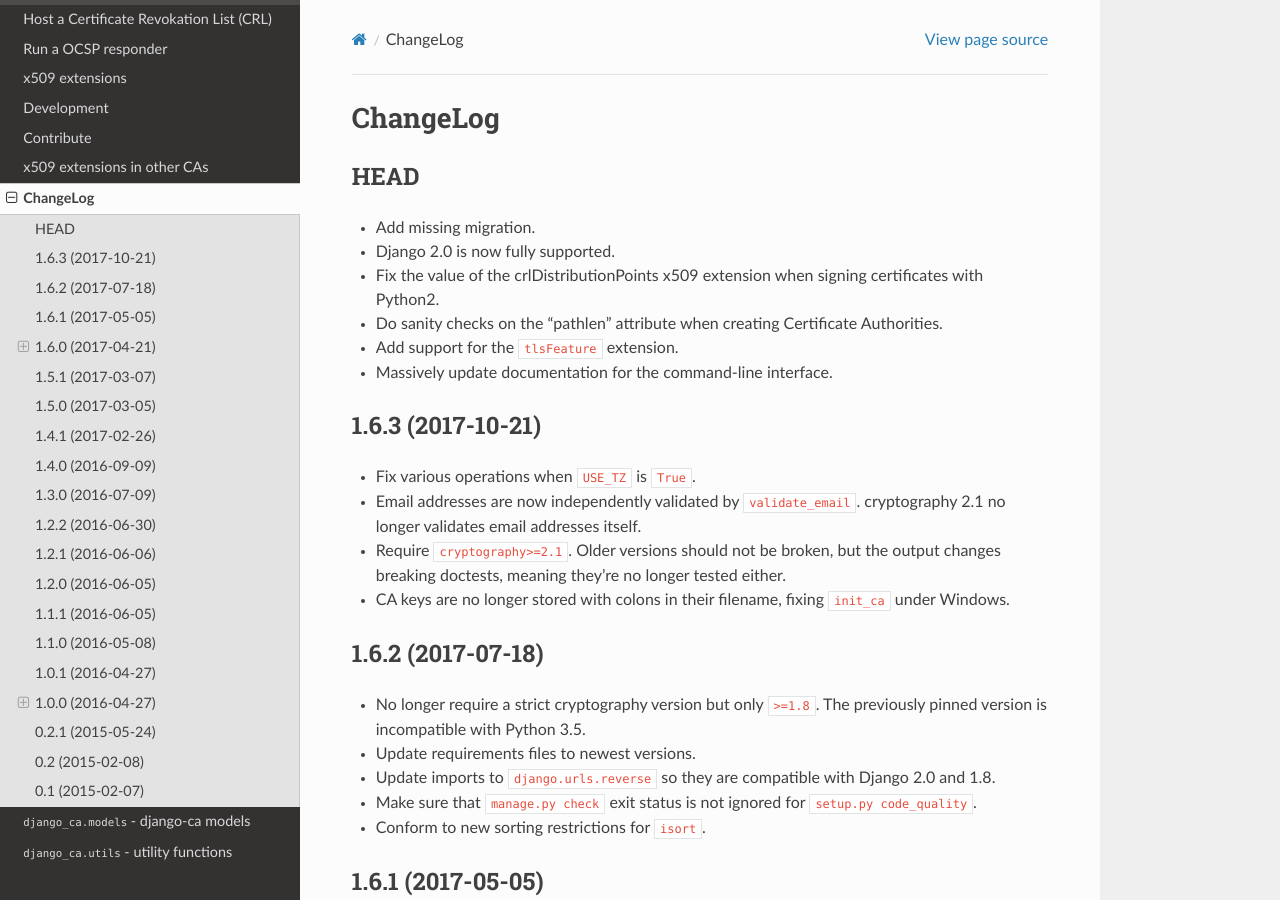
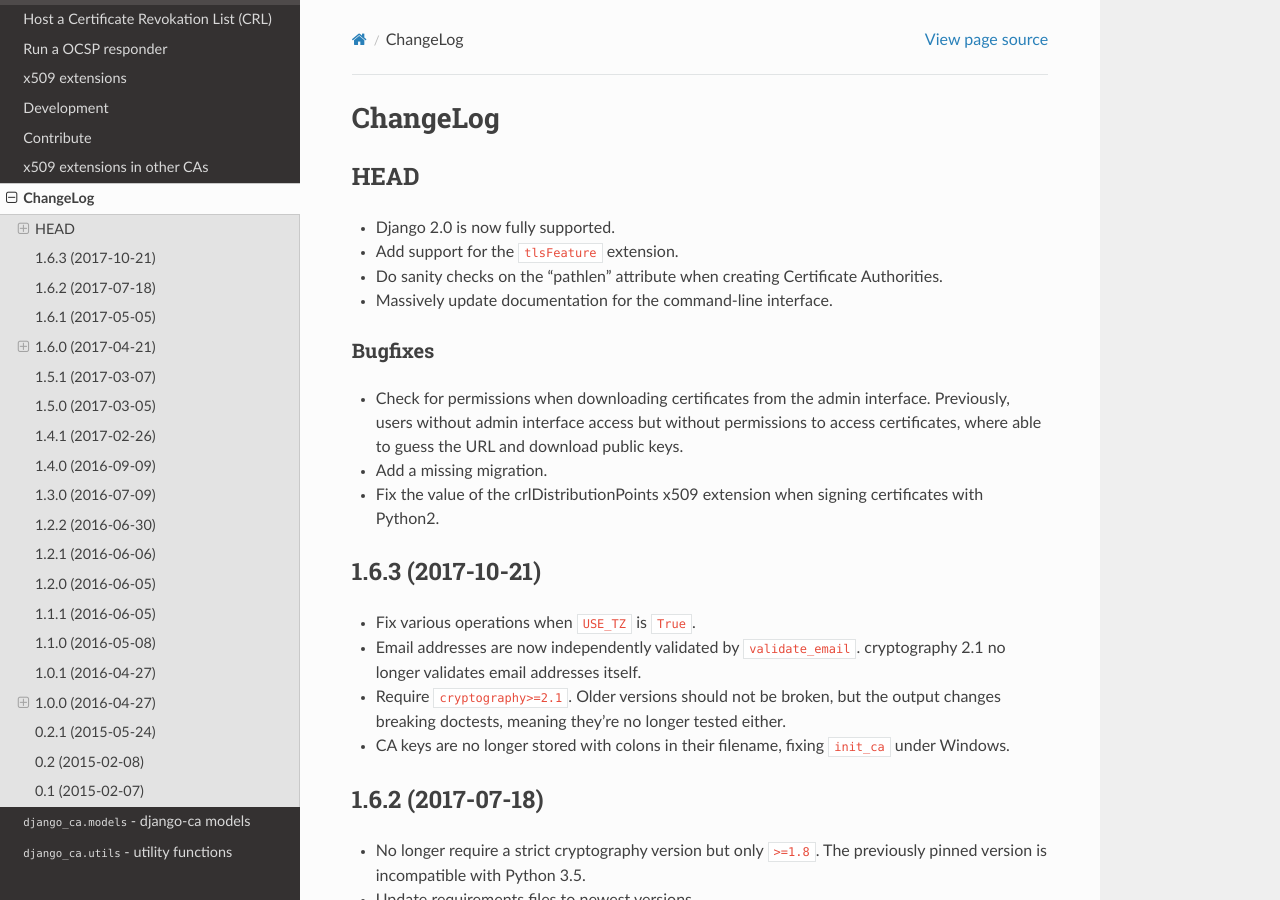
Before and after one commit to mathiasertl/django-ca, a Sphinx documentation site: the page built from docs/source/changelog.rst, in a window 1280 px wide and 900 px high. Built offline with Sphinx 7.4.7 and the Read the Docs theme 2.0.0, drawn with Linux system fonts in a browser that asks for light colours.

Commit message:
update changelog

```diff
--- a/docs/source/changelog.rst
+++ b/docs/source/changelog.rst
@@ -8,12 +8,19 @@ ChangeLog
 HEAD
 ****
 
-* Add missing migration.
 * Django 2.0 is now fully supported.
+* Add support for the ``tlsFeature`` extension.
+* Do sanity checks on the "pathlen" attribute when creating Certificate Authorities.
+* Massively update documentation for the command-line interface.
+
+Bugfixes
+========
+
+* Check for permissions when downloading certificates from the admin interface. Previously, users
+  without admin interface access but without permissions to access certificates, where able to
+  guess the URL and download public keys.
+* Add a missing migration.
 * Fix the value of the crlDistributionPoints x509 extension when signing certificates with Python2.
-* Do sanity checks on the "pathlen" attribute when creating Certificate Authorities.
-* Add support for the ``tlsFeature`` extension.
-* Massively update documentation for the command-line interface.
 
 .. _changelog-1.6.3:
 
```
